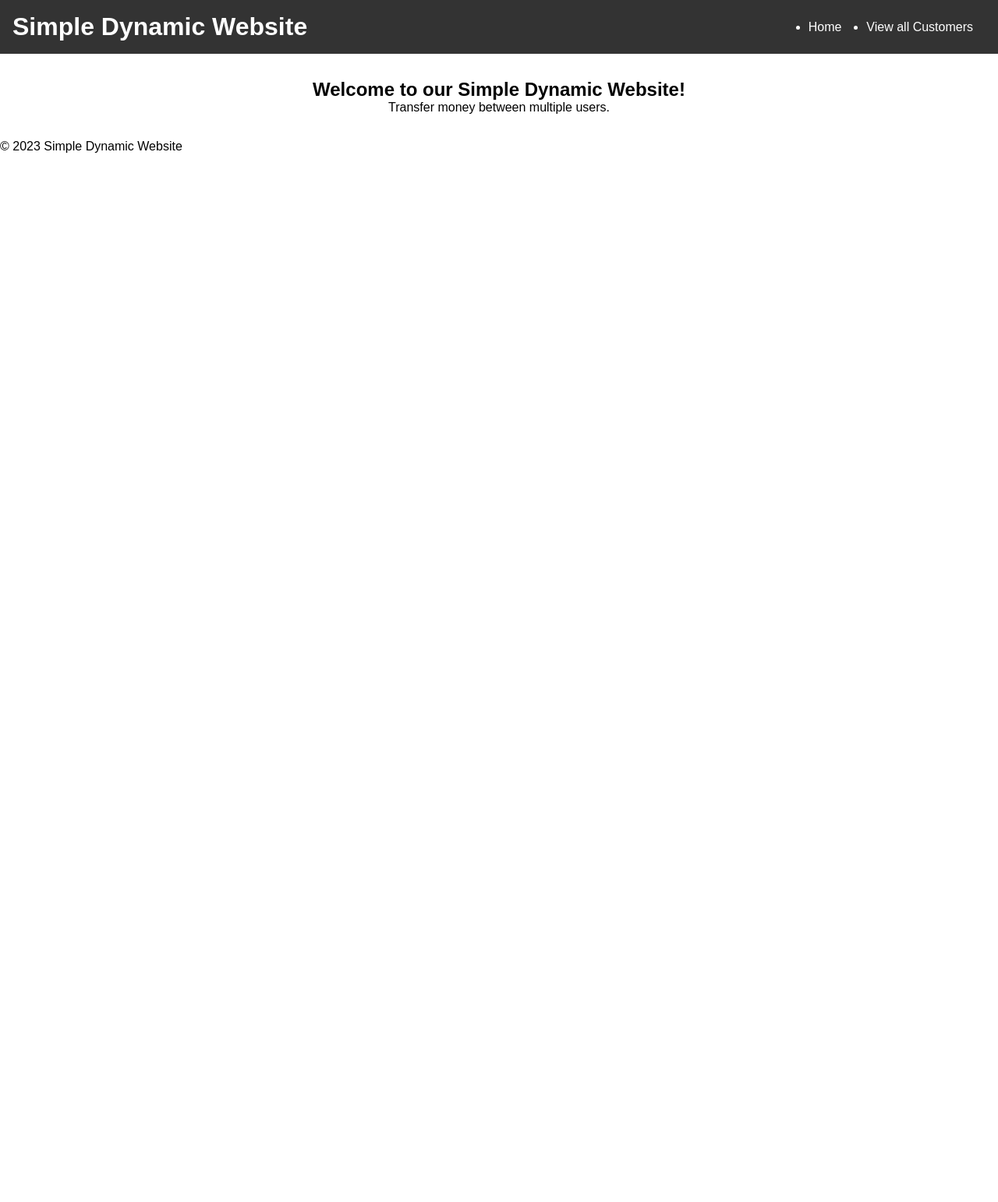
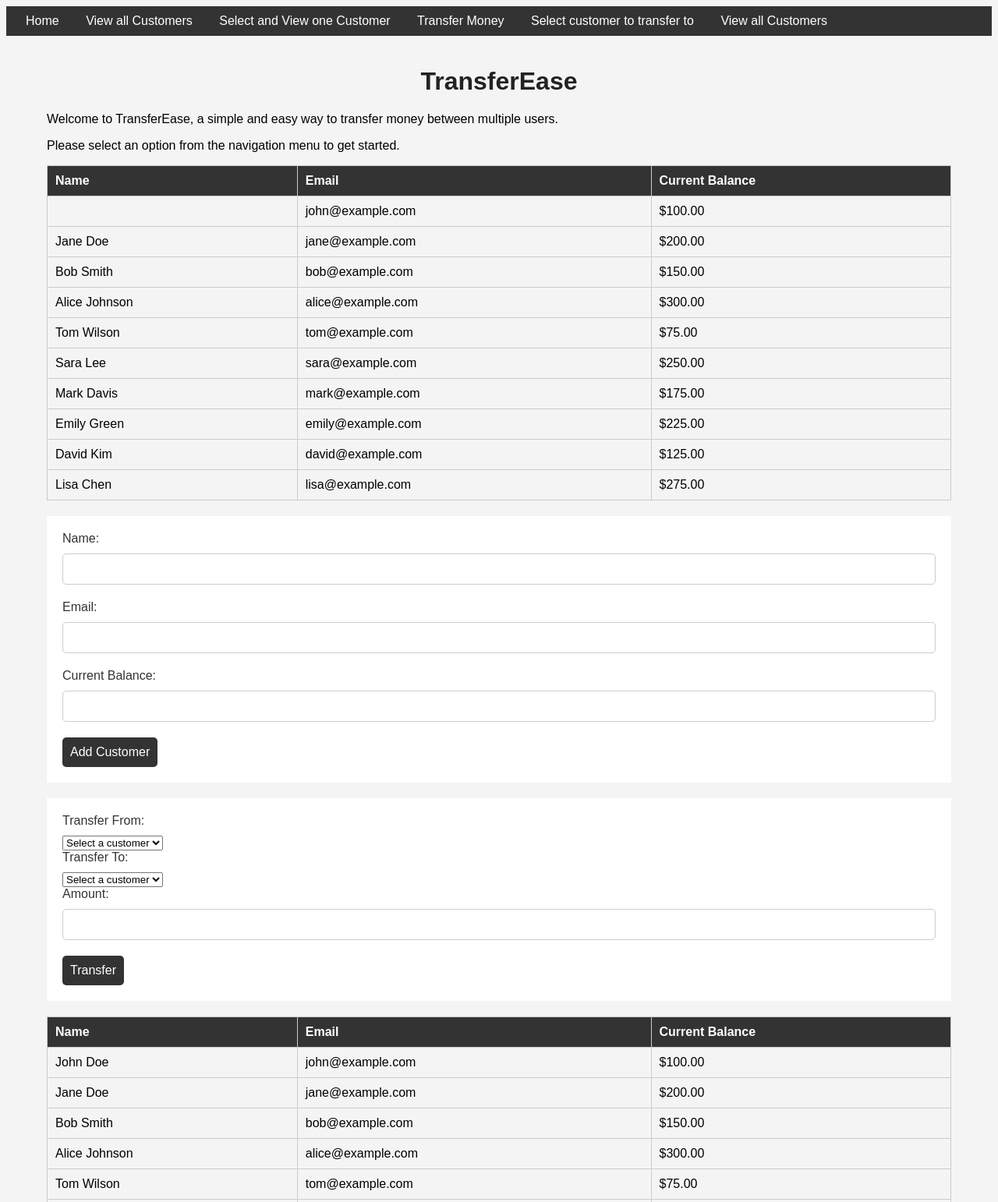
Before and after one commit to mohd1923me1022/mohd1923me1022.github.io, a plain HTML site: page index.html in a window 1280 px wide. Shown: the top 1542 px of the page at 78% size. Before the commit the page ends 800 px from the top, so only its background shows below. Drawn offline with Linux system fonts and the light colour scheme.

Commit message:
Update index.html

```diff
--- a/index.html
+++ b/index.html
@@ -1,28 +1,289 @@
 <!DOCTYPE html>
 <html>
 <head>
-    <meta charset="UTF-8">
-    <title>Simple Dynamic Website</title>
-    <link rel="stylesheet" href="style.css">
+	<title>TransferEase</title>
+	<meta charset="utf-8">
+	<meta name="viewport" content="width=device-width, initial-scale=1.0">
+	<style>
+		body {
+			font-family: Arial, sans-serif;
+			background-color: #f4f4f4;
+		}
+
+		.container {
+			max-width: 1200px;
+			margin: 0 auto;
+			padding: 20px;
+			box-sizing: border-box;
+		}
+
+		h1 {
+			text-align: center;
+			margin-top: 0;
+			color: #222;
+		}
+
+		nav {
+			background-color: #333;
+			color: #fff;
+			padding: 10px;
+			margin-bottom: 20px;
+		}
+
+		nav a {
+			color: #fff;
+			text-decoration: none;
+			padding: 10px;
+			margin: 0 5px;
+			border-radius: 5px;
+		}
+
+		nav a:hover {
+			background-color: #fff;
+			color: #333;
+		}
+
+		table {
+			width: 100%;
+			border-collapse: collapse;
+			margin-bottom: 20px;
+		}
+
+		table th, table td {
+			padding: 10px;
+			border: 1px solid #ccc;
+			text-align: left;
+		}
+
+		table th {
+			background-color: #333;
+			color: #fff;
+		}
+
+		form {
+			background-color: #fff;
+			padding: 20px;
+			margin-bottom: 20px;
+		}
+
+		label {
+			display: block;
+			margin-bottom: 10px;
+			color: #333;
+		}
+
+		input[type="text"], input[type="email"], input[type="number"] {
+			display: block;
+			width: 100%;
+			padding: 10px;
+			border: 1px solid #ccc;
+			box-sizing: border-box;
+			border-radius: 5px;
+			margin-bottom: 20px;
+			font-size: 16px;
+			color: #333;
+		}
+
+		input[type="submit"] {
+			background-color: #333;
+			color: #fff;
+			padding: 10px;
+			border: none;
+			border-radius: 5px;
+			cursor: pointer;
+			font-size: 16px;
+		}
+
+		input[type="submit"]:hover {
+			background-color: #fff;
+			color: #333;
+		}
+	</style>
 </head>
 <body>
 	<header>
-        <h1>Simple Dynamic Website</h1>
 		<nav>
-            <ul>
-                <li><a href="index.html">Home</a></li>
-                <li><a href="customers.html">View all Customers</a></li>
-            </ul>
+			<a href="#">Home</a>
+			<a href="#">View all Customers</a>
+			<a href="#">Select and View one Customer</a>
+			<a href="#">Transfer Money</a>
+			<a href="#">Select customer to transfer to</a>
+			<a href="#">View all Customers</a>
 		</nav>
 	</header>
-
 	<main>
-        <h2>Welcome to our Simple Dynamic Website!</h2>
-        <p>Transfer money between multiple users.</p>
-    </main>
-
+		<div class="container">
+			<h1>TransferEase</h1>
+			<p>Welcome to TransferEase, a simple and easy way to transfer money between multiple users.</p>
+			<p>Please select an option from the navigation menu to get started.</p>
+			<table>
+				<thead>
+					<tr>
+						<th>Name</th>
+						<th>Email</th>
+						<th>Current Balance</th>
+					</tr>
+				</thead>
+				<tbody>
+					<tr>
+						<td>
+						<td>john@example.com</td>
+						<td>$100.00</td>
+					</tr>
+					<tr>
+						<td>Jane Doe</td>
+						<td>jane@example.com</td>
+						<td>$200.00</td>
+					</tr>
+					<tr>
+						<td>Bob Smith</td>
+						<td>bob@example.com</td>
+						<td>$150.00</td>
+					</tr>
+					<tr>
+						<td>Alice Johnson</td>
+						<td>alice@example.com</td>
+						<td>$300.00</td>
+					</tr>
+					<tr>
+						<td>Tom Wilson</td>
+						<td>tom@example.com</td>
+						<td>$75.00</td>
+					</tr>
+					<tr>
+						<td>Sara Lee</td>
+						<td>sara@example.com</td>
+						<td>$250.00</td>
+					</tr>
+					<tr>
+						<td>Mark Davis</td>
+						<td>mark@example.com</td>
+						<td>$175.00</td>
+					</tr>
+					<tr>
+						<td>Emily Green</td>
+						<td>emily@example.com</td>
+						<td>$225.00</td>
+					</tr>
+					<tr>
+						<td>David Kim</td>
+						<td>david@example.com</td>
+						<td>$125.00</td>
+					</tr>
+					<tr>
+						<td>Lisa Chen</td>
+						<td>lisa@example.com</td>
+						<td>$275.00</td>
+					</tr>
+				</tbody>
+			</table>
+			<form>
+				<label for="name">Name:</label>
+				<input type="text" id="name" name="name" required>
+				<label for="email">Email:</label>
+				<input type="email" id="email" name="email" required>
+				<label for="balance">Current Balance:</label>
+				<input type="number" id="balance" name="balance" required>
+				<input type="submit" value="Add Customer">
+			</form>
+			<form>
+				<label for="from">Transfer From:</label>
+				<select id="from" name="from" required>
+					<option value="">Select a customer</option>
+					<option value="john@example.com">John Doe</option>
+					<option value="jane@example.com">Jane Doe</option>
+					<option value="bob@example.com">Bob Smith</option>
+					<option value="alice@example.com">Alice Johnson</option>
+					<option value="tom@example.com">Tom Wilson</option>
+					<option value="sara@example.com">Sara Lee</option>
+					<option value="mark@example.com">Mark Davis</option>
+					<option value="emily@example.com">Emily Green</option>
+					<option value="david@example.com">David Kim</option>
+					<option value="lisa@example.com">Lisa Chen</option>
+				</select>
+				<label for="to">Transfer To:</label>
+				<select id="to" name="to" required>
+					<option value="">Select a customer</option>
+					<option value="john@example.com">John Doe</option>
+					<option value="jane@example.com">Jane Doe</option>
+					<option value="bob@example.com">Bob Smith
+</option>
+					<option value="alice@example.com">Alice Johnson</option>
+					<option value="tom@example.com">Tom Wilson</option>
+					<option value="sara@example.com">Sara Lee</option>
+					<option value="mark@example.com">Mark Davis</option>
+					<option value="emily@example.com">Emily Green</option>
+					<option value="david@example.com">David Kim</option>
+					<option value="lisa@example.com">Lisa Chen</option>
+				</select>
+				<label for="amount">Amount:</label>
+				<input type="number" id="amount" name="amount" required>
+				<input type="submit" value="Transfer">
+			</form>
+			<table>
+				<thead>
+					<tr>
+						<th>Name</th>
+						<th>Email</th>
+						<th>Current Balance</th>
+					</tr>
+				</thead>
+				<tbody>
+					<tr>
+						<td>John Doe</td>
+						<td>john@example.com</td>
+						<td>$100.00</td>
+					</tr>
+					<tr>
+						<td>Jane Doe</td>
+						<td>jane@example.com</td>
+						<td>$200.00</td>
+					</tr>
+					<tr>
+						<td>Bob Smith</td>
+						<td>bob@example.com</td>
+						<td>$150.00</td>
+					</tr>
+					<tr>
+						<td>Alice Johnson</td>
+						<td>alice@example.com</td>
+						<td>$300.00</td>
+					</tr>
+					<tr>
+						<td>Tom Wilson</td>
+						<td>tom@example.com</td>
+						<td>$75.00</td>
+					</tr>
+					<tr>
+						<td>Sara Lee</td>
+						<td>sara@example.com</td>
+						<td>$250.00</td>
+					</tr>
+					<tr>
+						<td>Mark Davis</td>
+						<td>mark@example.com</td>
+						<td>$175.00</td>
+					</tr>
+					<tr>
+						<td>Emily Green</td>
+						<td>emily@example.com</td>
+						<td>$225.00</td>
+					</tr>
+					<tr>
+						<td>David Kim</td>
+						<td>david@example.com</td>
+						<td>$125.00</td>
+					</tr>
+					<tr>
+						<td>Lisa Chen</td>
+						<td>lisa@example.com</td>
+						<td>$275.00</td>
+					</tr>
+				</tbody>
+			</table>
+		</div>
 		<footer>
-        <p>&copy; 2023 Simple Dynamic Website</p>
+			<p>&copy; 2023 TransferEase</p>
 		</footer>
 	</body>
 </html>
```
Lines whose indentation alone changed are shown as unchanged.
